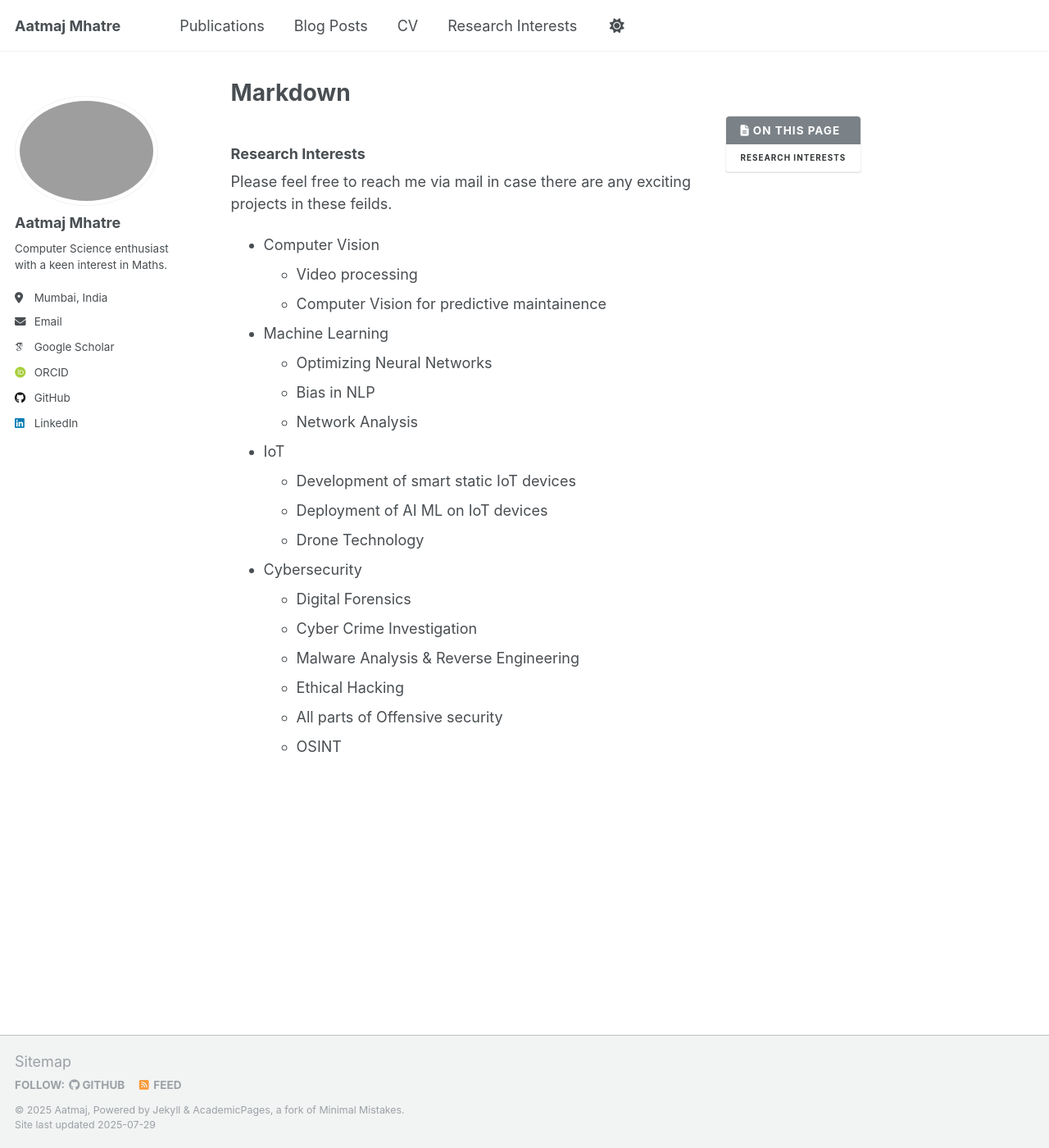
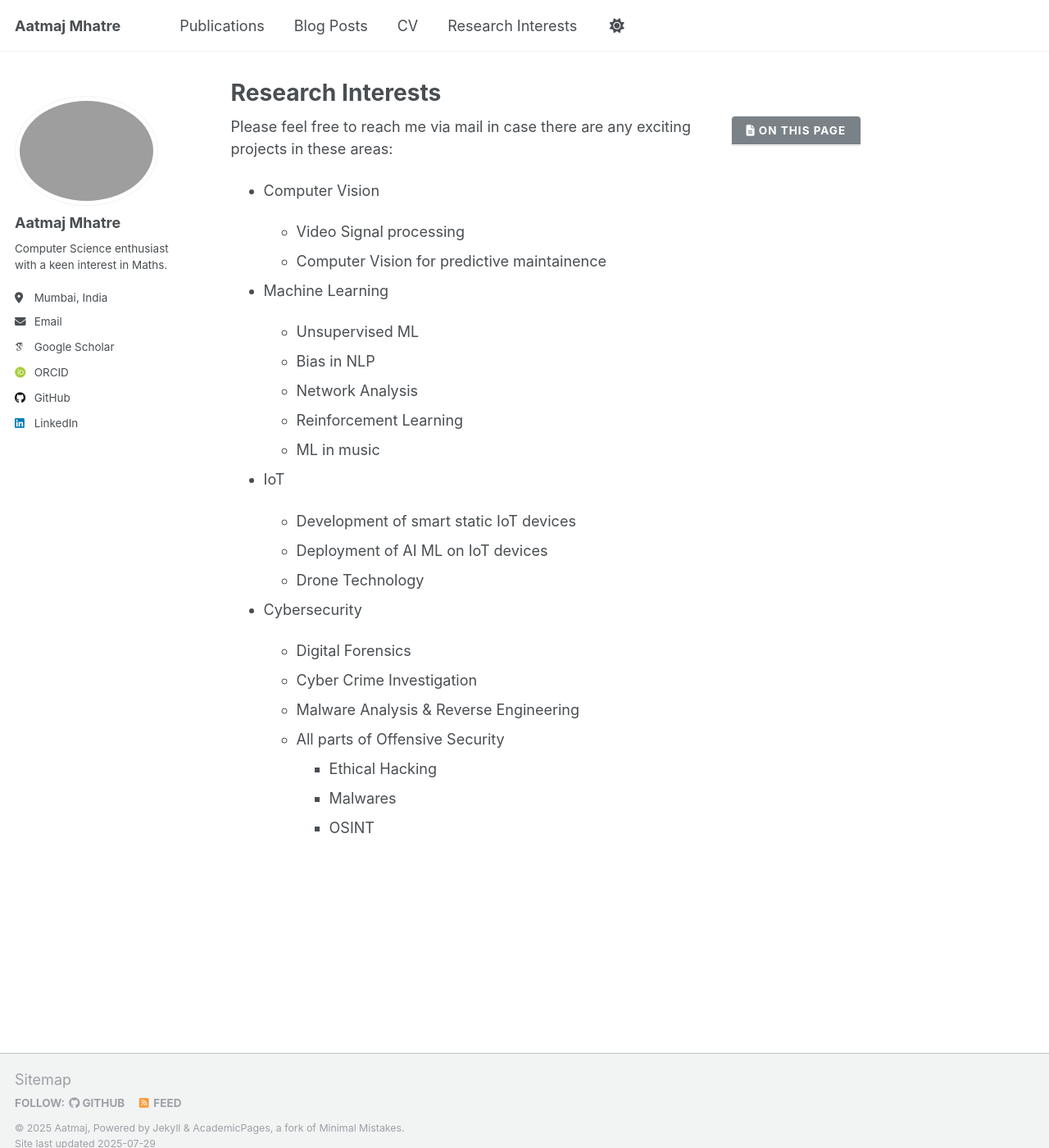
Before and after one commit to Aatmaj-Zephyr/about, a Jekyll site: the page built from _pages/interests.md, in a window 1280 px wide and 1400 px high. Shown: the whole window at 82% size. Built offline with Jekyll 4.4.1, drawn with Linux system fonts in a browser that asks for light colours; some web fonts are replaced; a script that is not in the unit is left out.

Commit message:
added content

```diff
--- a/_pages/interests.md
+++ b/_pages/interests.md
@@ -1,6 +1,6 @@
 ---
-permalink: /markdown/
-title: "Markdown"
+permalink: /interests/
+title: "Research Interests"
 author_profile: true
 redirect_from:
   - /md/
@@ -9,25 +9,31 @@ redirect_from:
 {% include toc %}
 
 
-### Research Interests
 
-Please feel free to reach me via mail in case there are any exciting projects in these feilds.
+Please feel free to reach me via mail in case there are any exciting projects in these areas:
 
 - Computer Vision
-  - Video processing
+
+  - Video Signal processing
   - Computer Vision for predictive maintainence
 - Machine Learning
-  - Optimizing Neural Networks
+
+  - Unsupervised ML
   - Bias in NLP
   - Network Analysis
+  - Reinforcement Learning
+  - ML in music
 - IoT
+
   - Development of smart static IoT devices
   - Deployment of AI ML on IoT devices
   - Drone Technology
 - Cybersecurity
+
   - Digital Forensics
   - Cyber Crime Investigation
   - Malware Analysis & Reverse Engineering
-  - Ethical Hacking
-  - All parts of Offensive security
-  - OSINT
+  - All parts of Offensive Security
+    - Ethical Hacking
+    - Malwares
+    - OSINT
```
Also changed, not shown: _pages/404.md (+0 -1 lines), _pages/about.md (+3 -5 lines), _pages/terms.md (deleted, +0 -39 lines).
